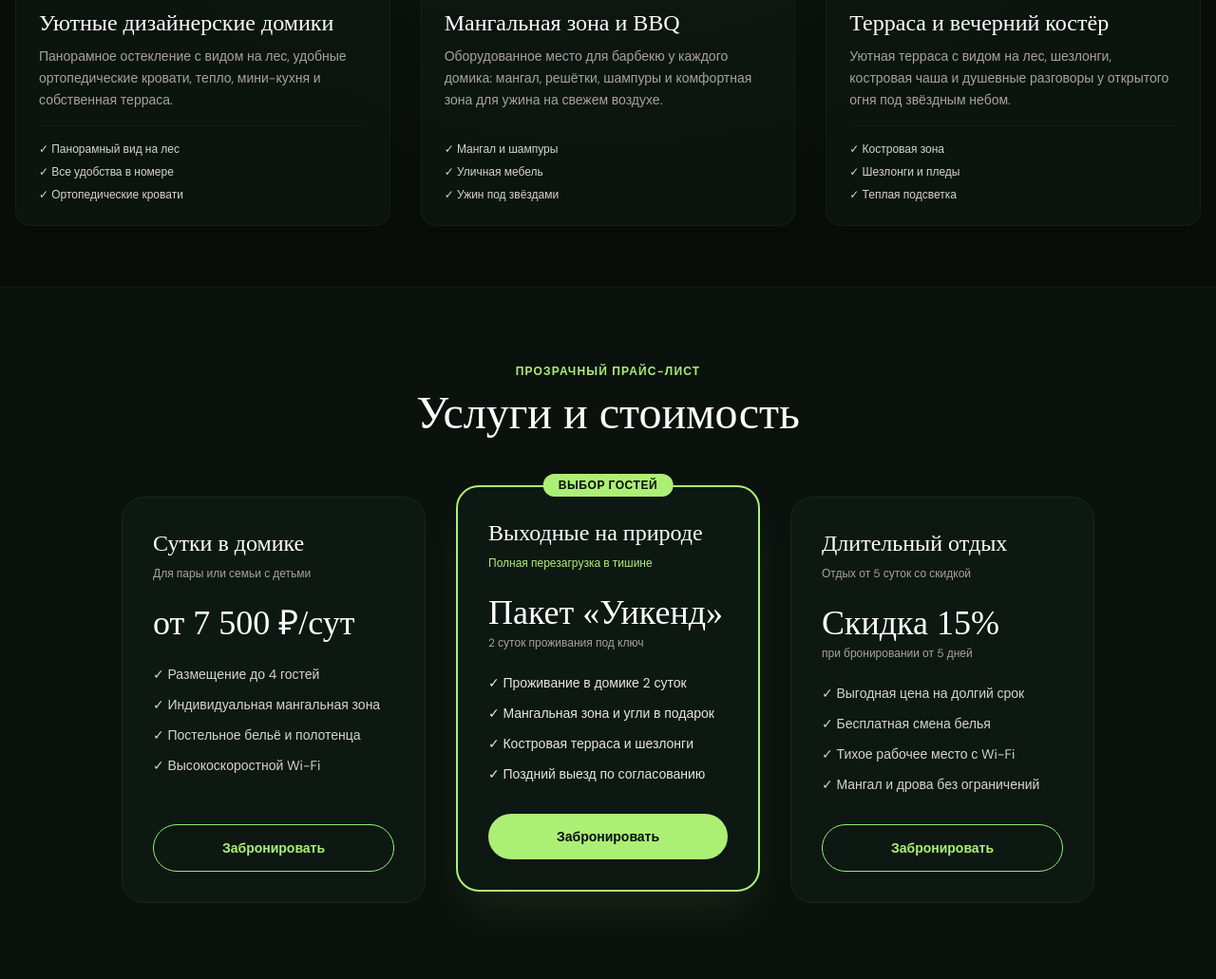
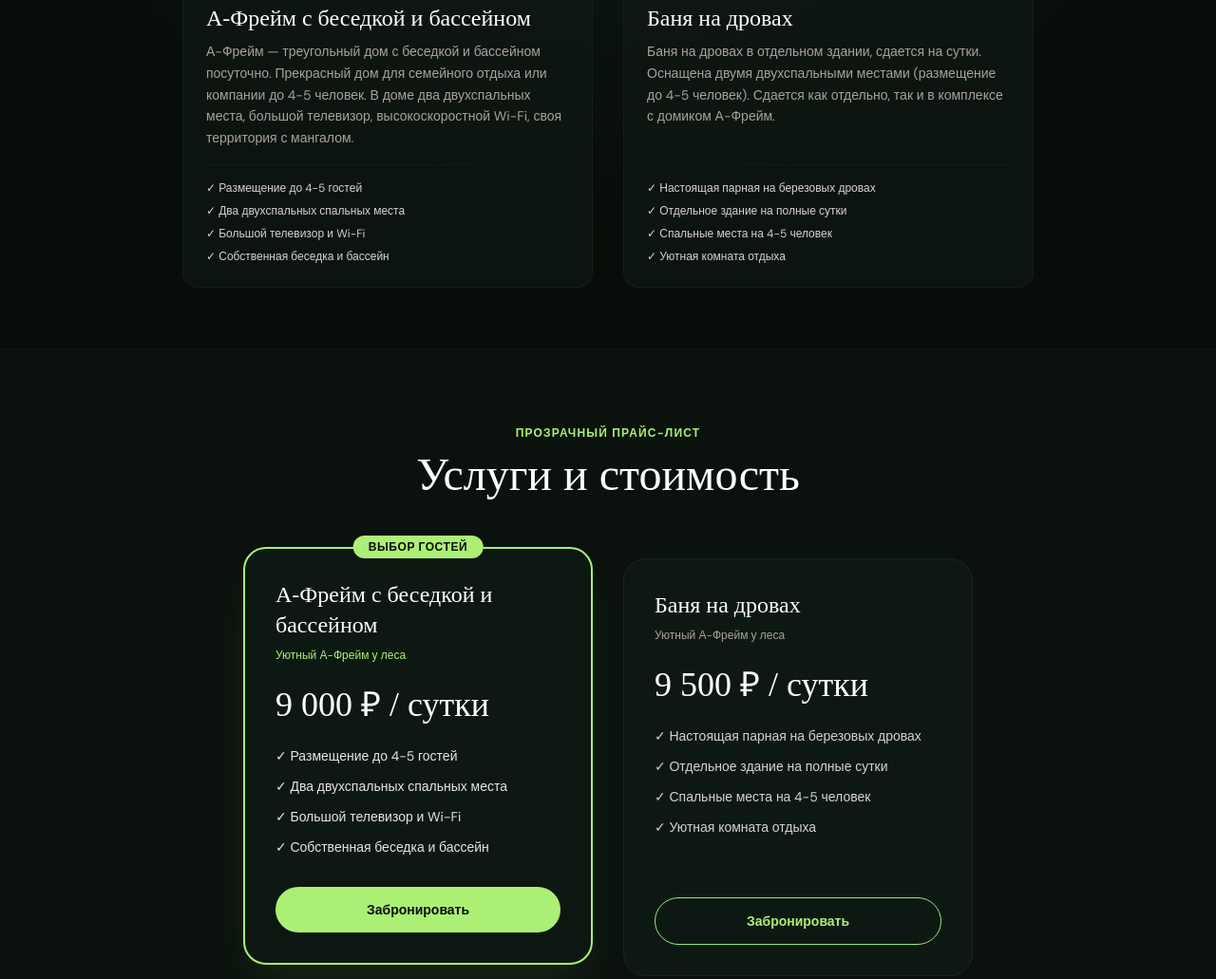
Before and after one commit to geosite-official/geosite-official.github.io, a plain HTML site: page uyutnyy-a-freym-u-lesa/index.html in a window 1280 px wide. Shown: the part 1328-2359 px from the top of the page at 95% size. Drawn offline with nearby package versions, Linux system fonts and the light colour scheme; a web font is replaced by a local one.

Commit message:
Fix exact route coordinates and real services/prices for uyutnyy-a-freym-u-lesa

```diff
--- a/uyutnyy-a-freym-u-lesa/index.html
+++ b/uyutnyy-a-freym-u-lesa/index.html
@@ -4,8 +4,8 @@
     <meta charset="UTF-8" />
     <meta name="viewport" content="width=device-width, initial-scale=1.0" />
     <link rel="icon" href="https://sarahprando.github.io/forest/src/img/favicon.png" type="image/png" />
-    <title>Уютный А-Фрейм у леса | Загородный отдых и аренда домиков</title>
-    <meta name="description" content="Уютный А-Фрейм у леса — загородный отдых на природе: д. Коростелёво, 49Б." />
+    <title>Уютный А-Фрейм у леса | Домики и русская баня</title>
+    <meta name="description" content="Уютный А-Фрейм у леса — загородный отдых на природе, русская парная: д. Коростелёво, 49Б." />
     <link rel="preconnect" href="https://fonts.googleapis.com" />
     <link rel="preconnect" href="https://fonts.gstatic.com" crossorigin />
     <link
@@ -54,7 +54,7 @@
       </div>
       <nav class="hidden md:flex items-center gap-8 text-sm text-stone-300">
         <a href="#about" class="hover:text-verde-200 transition">О комплексе</a>
-        <a href="#houses" class="hover:text-verde-200 transition">Домики и отдых</a>
+        <a href="#houses" class="hover:text-verde-200 transition">Домики и баня</a>
         <a href="#prices" class="hover:text-verde-200 transition">Цены</a>
         <a href="#contacts" class="hover:text-verde-200 transition">Контакты</a>
       </nav>
@@ -81,7 +81,7 @@
         <div class="max-w-3xl">
           <div class="inline-flex items-center gap-2.5 bg-verde-900/80 backdrop-blur-md px-4 py-2 rounded-full border border-verde-700/30 text-xs sm:text-sm text-verde-200 mb-6">
             <span class="size-2 rounded-full bg-verde-200 animate-pulse"></span>
-            <span>🌿 Бронирование на выходные открыто • Владимир</span>
+            <span>🌿 Бронирование на выходные открыто • Владимирская область</span>
           </div>
 
           <h1 class="font-serif text-4xl sm:text-6xl lg:text-7xl text-white mb-6 leading-tight">
@@ -89,7 +89,7 @@
           </h1>
 
           <p class="text-stone-300 text-lg sm:text-xl mb-8 leading-relaxed max-w-2xl">
-            Уютные дизайнерские домики среди вековых сосен, панорамные виды на лес, терраса с мангальной зоной и полное умиротворение вдали от суеты.
+            Треугольный дом А-Фрейм с беседкой и бассейном, а также настоящая русская баня на дровах посуточно в деревне Коростелёво.
           </p>
 
           <div class="flex flex-wrap items-center gap-4 text-sm sm:text-base">
@@ -104,14 +104,14 @@
             <div class="bg-verde-900/70 backdrop-blur-md px-5 py-3.5 rounded-full border border-verde-700/40 text-stone-200 flex items-center gap-2">
               <span class="text-yellow-400 font-bold">★ 4.5</span>
               <span class="text-stone-500">•</span>
-              <span>10 отзывов на картах</span>
+              <span>15 отзывов на картах</span>
             </div>
           </div>
         </div>
 
         <div class="mt-12 pt-6 border-t border-white/10 flex flex-wrap items-center justify-between text-xs sm:text-sm text-stone-400 gap-4">
           <a
-            href="https://yandex.ru/maps/?rtext=~2%2C40.278194&rtt=auto"
+            href="https://yandex.ru/maps/?rtext=~56.025517%2C40.278194&rtt=auto"
             target="_blank"
             class="flex items-center gap-2 hover:text-verde-200 transition group"
           >
@@ -122,7 +122,9 @@
           <div class="flex items-center gap-6">
 
 
+              <span>🏷️ А-Фрейм с беседкой и бассейном: <strong class="text-white">9 000 ₽ / сутки</strong></span>
 
+              <span>🏷️ Баня на дровах: <strong class="text-white">9 500 ₽ / сутки</strong></span>
 
 
           </div>
@@ -139,36 +141,38 @@
           <h2 class="font-serif text-3xl sm:text-5xl text-white">Всё для безупречного загородного отдыха</h2>
         </div>
 
-        <div class="grid md:grid-cols-3 gap-6 lg:gap-8">
+        <div class="grid md:grid-cols-2 max-w-4xl mx-auto gap-6 lg:gap-8">
 
           <div class="bg-verde-900/60 rounded-2xl overflow-hidden border border-verde-800/60 flex flex-col hover:border-verde-700 transition">
             <div class="relative h-64 overflow-hidden">
               <img
                 src="assets/images/photo_1.jpg"
-                alt="Уютные дизайнерские домики"
+                alt="А-Фрейм с беседкой и бассейном"
                 class="size-full object-cover hover:scale-105 transition duration-500"
               />
 
               <span class="absolute top-4 right-4 bg-verde-950/80 backdrop-blur-md text-verde-200 px-3.5 py-1.5 rounded-full text-xs font-semibold border border-verde-700/40">
-                от 7 500 ₽/сут
+                9 000 ₽ / сутки
               </span>
 
             </div>
             <div class="p-6 flex-1 flex flex-col justify-between">
               <div>
-                <h3 class="font-serif text-2xl text-white mb-2">Уютные дизайнерские домики</h3>
+                <h3 class="font-serif text-2xl text-white mb-2">А-Фрейм с беседкой и бассейном</h3>
                 <p class="text-stone-400 text-sm mb-4 leading-relaxed">
-                  Панорамное остекление с видом на лес, удобные ортопедические кровати, тепло, мини-кухня и собственная терраса.
+                  А-Фрейм — треугольный дом с беседкой и бассейном посуточно. Прекрасный дом для семейного отдыха или компании до 4-5 человек. В доме два двухспальных места, большой телевизор, высокоскоростной Wi-Fi, своя территория с мангалом.
                 </p>
               </div>
 
               <ul class="text-xs text-stone-300 space-y-2 pt-4 border-t border-verde-800/40">
 
-                <li class="flex items-center gap-2">✓ Панорамный вид на лес</li>
+                <li class="flex items-center gap-2">✓ Размещение до 4-5 гостей</li>
 
-                <li class="flex items-center gap-2">✓ Все удобства в номере</li>
+                <li class="flex items-center gap-2">✓ Два двухспальных спальных места</li>
 
-                <li class="flex items-center gap-2">✓ Ортопедические кровати</li>
+                <li class="flex items-center gap-2">✓ Большой телевизор и Wi-Fi</li>
+
+                <li class="flex items-center gap-2">✓ Собственная беседка и бассейн</li>
 
               </ul>
 
@@ -179,64 +183,32 @@
             <div class="relative h-64 overflow-hidden">
               <img
                 src="assets/images/photo_2.jpg"
-                alt="Мангальная зона и BBQ"
+                alt="Баня на дровах"
                 class="size-full object-cover hover:scale-105 transition duration-500"
               />
 
               <span class="absolute top-4 right-4 bg-verde-950/80 backdrop-blur-md text-verde-200 px-3.5 py-1.5 rounded-full text-xs font-semibold border border-verde-700/40">
-                Включено
+                9 500 ₽ / сутки
               </span>
 
             </div>
             <div class="p-6 flex-1 flex flex-col justify-between">
               <div>
-                <h3 class="font-serif text-2xl text-white mb-2">Мангальная зона и BBQ</h3>
+                <h3 class="font-serif text-2xl text-white mb-2">Баня на дровах</h3>
                 <p class="text-stone-400 text-sm mb-4 leading-relaxed">
-                  Оборудованное место для барбекю у каждого домика: мангал, решётки, шампуры и комфортная зона для ужина на свежем воздухе.
+                  Баня на дровах в отдельном здании, сдается на сутки. Оснащена двумя двухспальными местами (размещение до 4-5 человек). Сдается как отдельно, так и в комплексе с домиком А-Фрейм.
                 </p>
               </div>
 
               <ul class="text-xs text-stone-300 space-y-2 pt-4 border-t border-verde-800/40">
 
-                <li class="flex items-center gap-2">✓ Мангал и шампуры</li>
+                <li class="flex items-center gap-2">✓ Настоящая парная на березовых дровах</li>
 
-                <li class="flex items-center gap-2">✓ Уличная мебель</li>
+                <li class="flex items-center gap-2">✓ Отдельное здание на полные сутки</li>
 
-                <li class="flex items-center gap-2">✓ Ужин под звёздами</li>
+                <li class="flex items-center gap-2">✓ Спальные места на 4-5 человек</li>
 
-              </ul>
-
-            </div>
-          </div>
-
-          <div class="bg-verde-900/60 rounded-2xl overflow-hidden border border-verde-800/60 flex flex-col hover:border-verde-700 transition">
-            <div class="relative h-64 overflow-hidden">
-              <img
-                src="assets/images/photo_3.jpg"
-                alt="Терраса и вечерний костёр"
-                class="size-full object-cover hover:scale-105 transition duration-500"
-              />
-
-              <span class="absolute top-4 right-4 bg-verde-950/80 backdrop-blur-md text-verde-200 px-3.5 py-1.5 rounded-full text-xs font-semibold border border-verde-700/40">
-                Включено
-              </span>
-
-            </div>
-            <div class="p-6 flex-1 flex flex-col justify-between">
-              <div>
-                <h3 class="font-serif text-2xl text-white mb-2">Терраса и вечерний костёр</h3>
-                <p class="text-stone-400 text-sm mb-4 leading-relaxed">
-                  Уютная терраса с видом на лес, шезлонги, костровая чаша и душевные разговоры у открытого огня под звёздным небом.
-                </p>
-              </div>
-
-              <ul class="text-xs text-stone-300 space-y-2 pt-4 border-t border-verde-800/40">
-
-                <li class="flex items-center gap-2">✓ Костровая зона</li>
-
-                <li class="flex items-center gap-2">✓ Шезлонги и пледы</li>
-
-                <li class="flex items-center gap-2">✓ Теплая подсветка</li>
+                <li class="flex items-center gap-2">✓ Уютная комната отдыха</li>
 
               </ul>
 
@@ -257,39 +229,7 @@
           <h2 class="font-serif text-3xl sm:text-5xl text-white">Услуги и стоимость</h2>
         </div>
 
-        <div class="grid md:grid-cols-3 gap-8 max-w-5xl mx-auto">
-
-          <div class="bg-verde-900/80 rounded-3xl p-8 border border-verde-800 flex flex-col justify-between">
-
-            <div>
-              <h3 class="font-serif text-2xl text-white mb-2">Сутки в домике</h3>
-              <p class="text-xs text-stone-400 mb-6">Для пары или семьи с детьми</p>
-              <div class="mb-6">
-                <span class="text-4xl font-serif text-white">от 7 500 ₽/сут</span>
-
-              </div>
-
-              <ul class="text-sm text-stone-300 space-y-3 mb-8">
-
-                <li class="flex items-center gap-2">✓ Размещение до 4 гостей</li>
-
-                <li class="flex items-center gap-2">✓ Индивидуальная мангальная зона</li>
-
-                <li class="flex items-center gap-2">✓ Постельное бельё и полотенца</li>
-
-                <li class="flex items-center gap-2">✓ Высокоскоростной Wi-Fi</li>
-
-              </ul>
-
-            </div>
-            <a
-              href="https://wa.me/79206250300?text=%D0%97%D0%B4%D1%80%D0%B0%D0%B2%D1%81%D1%82%D0%B2%D1%83%D0%B9%D1%82%D0%B5%2C%20%D1%85%D0%BE%D1%87%D1%83%20%D0%B7%D0%B0%D0%B1%D1%80%D0%BE%D0%BD%D0%B8%D1%80%D0%BE%D0%B2%D0%B0%D1%82%D1%8C%20%D0%BE%D1%82%D0%B4%D1%8B%D1%85%20%D0%B2%20%D0%A3%D1%8E%D1%82%D0%BD%D1%8B%D0%B9%20%D0%90-%D0%A4%D1%80%D0%B5%D0%B9%D0%BC%20%D1%83%20%D0%BB%D0%B5%D1%81%D0%B0"
-              target="_blank"
-              class="w-full text-center py-3.5 rounded-full border border-verde-300 text-verde-200 font-semibold hover:bg-verde-200 hover:text-verde-950 text-sm transition"
-            >
-              Забронировать
-            </a>
-          </div>
+        <div class="grid md:grid-cols-2 max-w-3xl mx-auto gap-8">
 
           <div class="bg-verde-900/80 rounded-3xl p-8 border border-2 border-verde-200 relative shadow-2xl shadow-verde-200/10 transform md:-translate-y-3 flex flex-col justify-between">
 
@@ -298,24 +238,22 @@
             </span>
 
             <div>
-              <h3 class="font-serif text-2xl text-white mb-2">Выходные на природе</h3>
-              <p class="text-xs text-verde-200 mb-6">Полная перезагрузка в тишине</p>
+              <h3 class="font-serif text-2xl text-white mb-2">А-Фрейм с беседкой и бассейном</h3>
+              <p class="text-xs text-verde-200 mb-6">Уютный А-Фрейм у леса</p>
               <div class="mb-6">
-                <span class="text-4xl font-serif text-white">Пакет «Уикенд»</span>
-
-                <p class="text-xs text-stone-400 mt-1">2 суток проживания под ключ</p>
+                <span class="text-4xl font-serif text-white">9 000 ₽ / сутки</span>
 
               </div>
 
               <ul class="text-sm text-stone-200 space-y-3 mb-8">
 
-                <li class="flex items-center gap-2">✓ Проживание в домике 2 суток</li>
+                <li class="flex items-center gap-2">✓ Размещение до 4-5 гостей</li>
 
-                <li class="flex items-center gap-2">✓ Мангальная зона и угли в подарок</li>
+                <li class="flex items-center gap-2">✓ Два двухспальных спальных места</li>
 
-                <li class="flex items-center gap-2">✓ Костровая терраса и шезлонги</li>
+                <li class="flex items-center gap-2">✓ Большой телевизор и Wi-Fi</li>
 
-                <li class="flex items-center gap-2">✓ Поздний выезд по согласованию</li>
+                <li class="flex items-center gap-2">✓ Собственная беседка и бассейн</li>
 
               </ul>
 
@@ -332,24 +270,22 @@
           <div class="bg-verde-900/80 rounded-3xl p-8 border border-verde-800 flex flex-col justify-between">
 
             <div>
-              <h3 class="font-serif text-2xl text-white mb-2">Длительный отдых</h3>
-              <p class="text-xs text-stone-400 mb-6">Отдых от 5 суток со скидкой</p>
+              <h3 class="font-serif text-2xl text-white mb-2">Баня на дровах</h3>
+              <p class="text-xs text-stone-400 mb-6">Уютный А-Фрейм у леса</p>
               <div class="mb-6">
-                <span class="text-4xl font-serif text-white">Скидка 15%</span>
-
-                <p class="text-xs text-stone-400 mt-1">при бронировании от 5 дней</p>
+                <span class="text-4xl font-serif text-white">9 500 ₽ / сутки</span>
 
               </div>
 
               <ul class="text-sm text-stone-300 space-y-3 mb-8">
 
-                <li class="flex items-center gap-2">✓ Выгодная цена на долгий срок</li>
+                <li class="flex items-center gap-2">✓ Настоящая парная на березовых дровах</li>
 
-                <li class="flex items-center gap-2">✓ Бесплатная смена белья</li>
+                <li class="flex items-center gap-2">✓ Отдельное здание на полные сутки</li>
 
-                <li class="flex items-center gap-2">✓ Тихое рабочее место с Wi-Fi</li>
+                <li class="flex items-center gap-2">✓ Спальные места на 4-5 человек</li>
 
-                <li class="flex items-center gap-2">✓ Мангал и дрова без ограничений</li>
+                <li class="flex items-center gap-2">✓ Уютная комната отдыха</li>
 
               </ul>
 
@@ -404,7 +340,7 @@
         <p class="text-stone-300 text-lg mb-8 max-w-xl mx-auto">
           Адрес: <strong class="text-white">д. Коростелёво, 49Б</strong>.<br />
           <a
-            href="https://yandex.ru/maps/?rtext=~2%2C40.278194&rtt=auto"
+            href="https://yandex.ru/maps/?rtext=~56.025517%2C40.278194&rtt=auto"
             target="_blank"
             class="inline-flex items-center gap-1.5 text-sm text-verde-300 hover:text-verde-200 hover:underline mt-2 bg-verde-900/60 px-4 py-1.5 rounded-full border border-verde-700/40"
           >
```
